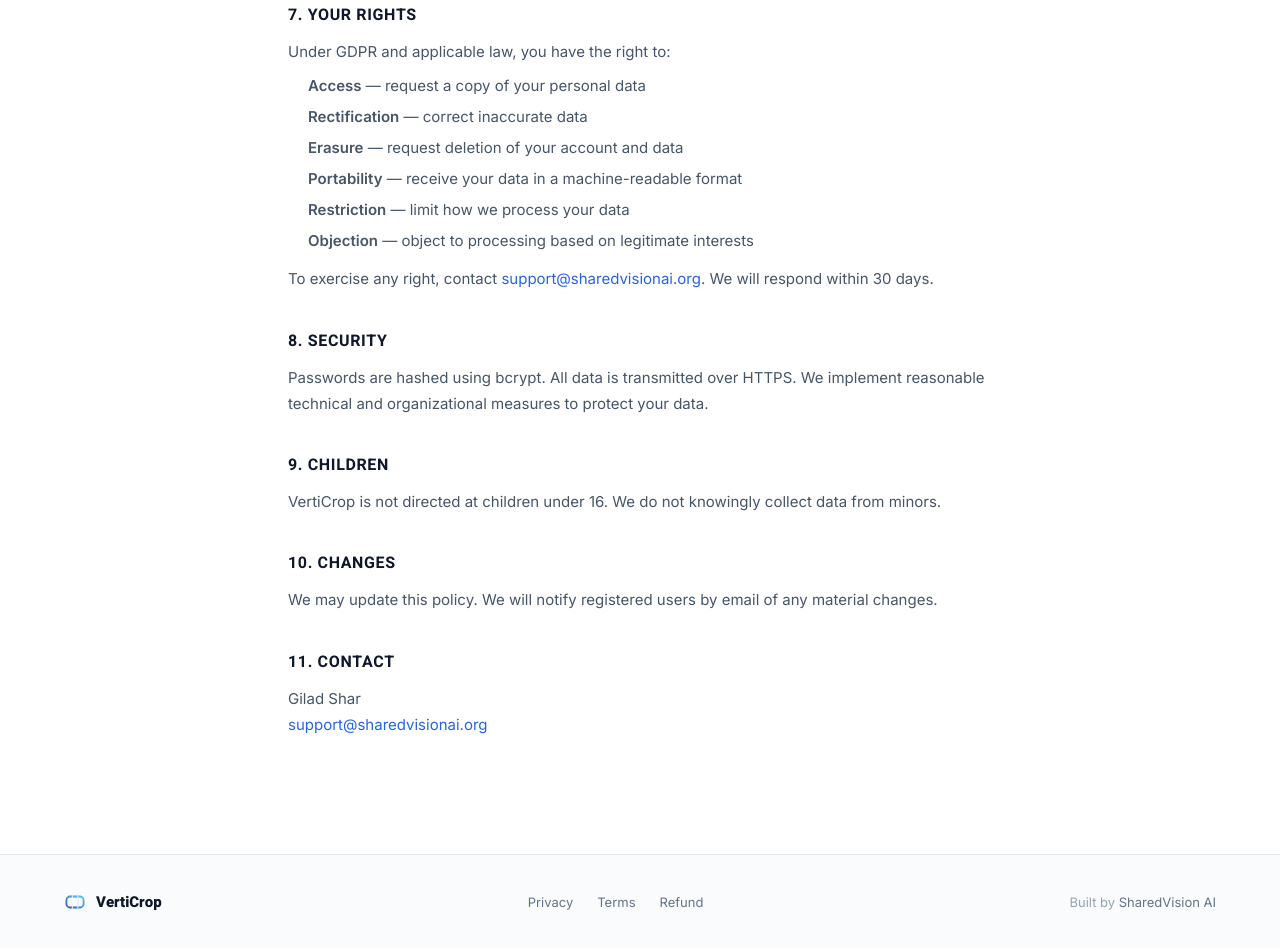
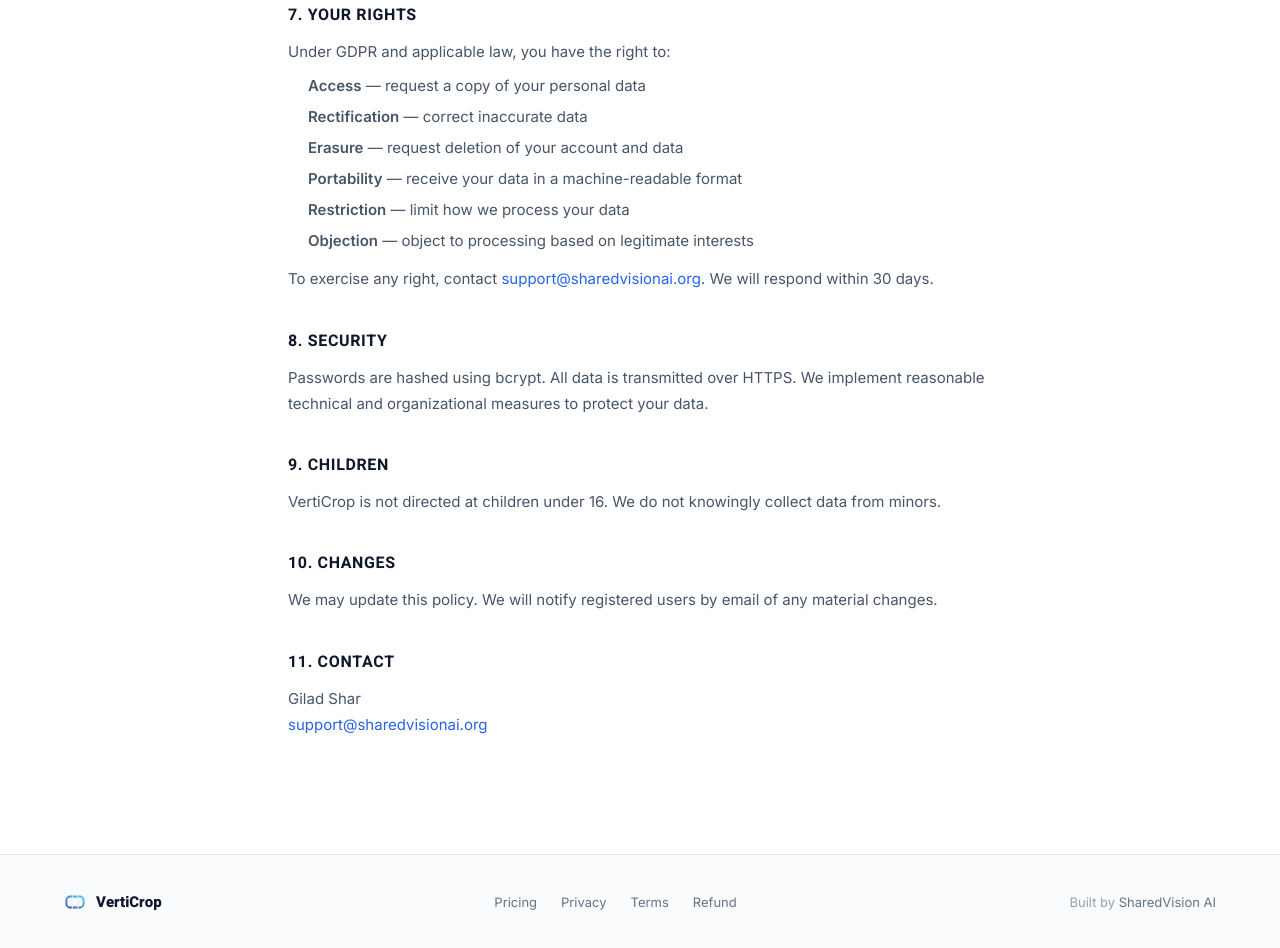
Before and after one commit to giladsher567/verticrop-website, a website built with Vite: page privacy.html in a window 1280 px wide. Shown: the part 1380-2328 px from the top of the page. Built offline with nearby package versions, Linux system fonts and the light colour scheme.

Commit message:
BETTER NAVIGATION

```diff
--- a/privacy.html
+++ b/privacy.html
@@ -224,6 +224,7 @@
                 <span class="font-heebo" style="font-size:.9375rem;font-weight:800;color:#0f172a;">VertiCrop</span>
             </div>
             <div style="display:flex;gap:1.5rem;align-items:center;">
+                <a href="/pricing" style="color:#64748b;font-size:.8125rem;text-decoration:none;">Pricing</a>
                 <a href="/privacy" style="color:#64748b;font-size:.8125rem;text-decoration:none;">Privacy</a>
                 <a href="/terms"   style="color:#64748b;font-size:.8125rem;text-decoration:none;">Terms</a>
                 <a href="/refund"  style="color:#64748b;font-size:.8125rem;text-decoration:none;">Refund</a>
```
Also changed, not shown: refund.html (+1 -0 lines), terms.html (+1 -0 lines).
